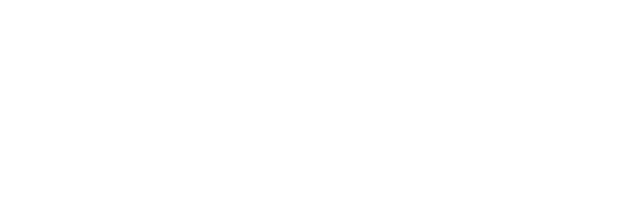
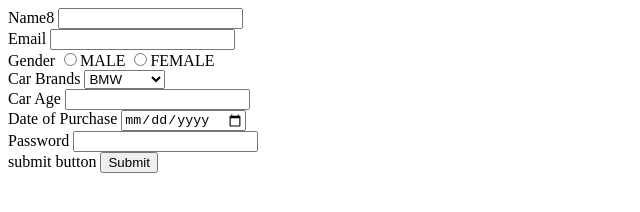
Before and after one commit to acciojob/car-insurance-form-srimythri1018, a website: page main.html in a window 1280 px wide. Shown: the whole page, without its empty margins (0-640 px from the left). Drawn offline with Linux system fonts and the light colour scheme.

Commit message:
created a submission

```diff
--- a/main.html
+++ b/main.html
@@ -7,6 +7,33 @@
 </head>
 
 <body>
+	<form action="mythrisri2001@gmail.com" method="post">
+		<label for="name">Name8</label>
+		<input type="text" id="name">
+	</br>
+		<label for="Email">Email</label>
+		<input type="email" id="email" required>
+	</br>
+		<label for="gender">Gender</label>
+		<input type="radio" id="gender" name="gender" required>MALE
+		<input type="radio" id="gender" name="gender" required>FEMALE
+		</br>
+		<label for="car Brands">Car Brands</label>
+		<select id="cars" required>
+				<option name="cars">BMW</option>
+				<option name="cars">Audi</option>
+				<option name="cars">Mercedez</option>
+		</select>
+	</br>
+		<label for="age">Car Age</label>
+		<input type="text" id="carage" required></br>
+		<label for="dop">Date of Purchase</label>
+		<input type="date" id="dop" required></br>
+		<label for="password">Password</label>
+		<input type="password" id="password" required></br>
+		<label for="submit">submit button</label>
+		<button>Submit</button>
+	</form>
 	<!-- the entire body must be written by student -->
     <script type="text/javascript" src="./script.js">
 </script>
```
